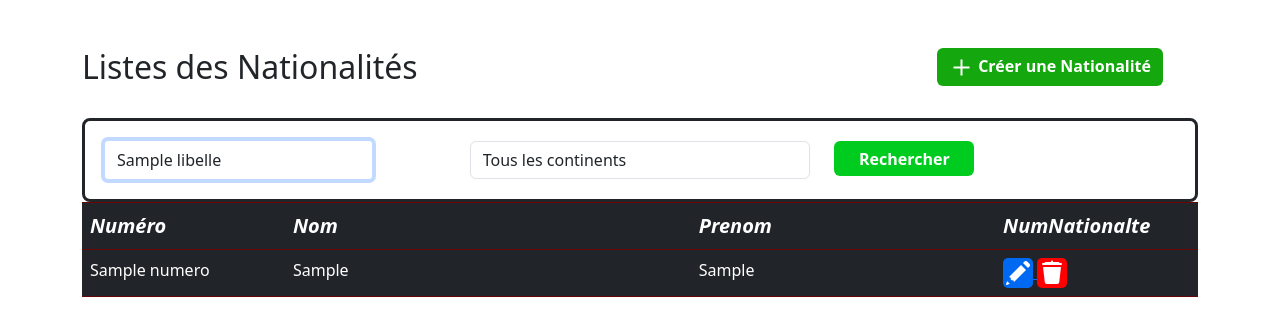
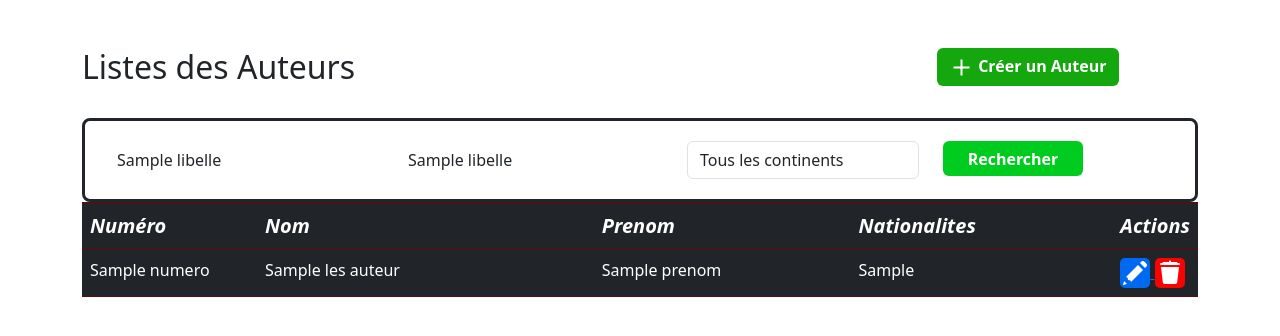
Before and after one commit to MaximNjo/Bibliotheque_Gut., a PHP site: template vues/auteur/listeAuteur.php in a window 1280 px wide. Shown: the part 64-400 px from the top of the page. Run offline with PHP 8.4, Linux system fonts and the light colour scheme; the template is opened without the code that fills it: most values are stand-ins (such as "Sample title", 1, 10 or a date in 2020); data that the repository does not hold is empty; some libraries are stand-ins or nearby versions.

Commit message:
listeAuteur.php

```diff
--- a/vues/auteur/listeAuteur.php
+++ b/vues/auteur/listeAuteur.php
@@ -4,14 +4,14 @@
     <div class="row">
         <div class="col-9">
 
-            <h2>Listes des Nationalités</h2>
+            <h2>Listes des Auteurs</h2>
 
         </div>
         <div class="col-3">
 
             <a href="index.php?uc=auteurs&action=add" class="btn btn-sucess">
 
-                <img src="image/plus.png"> Créer une Nationalité
+                <img src="image/plus.png"> Créer un Auteur
 
             </a>
 
@@ -30,7 +30,12 @@
                     <!-- Champs Saisir libelle -->
                     <div class="col">
 
-                        <input type="text" class="form-control" autofocus id="libelle" onInput="document.getElementById('formRecherche').submit()" placeholder="Saisir le libellé" name="libelle"  value= "<?php echo $libelle; ?>">
+                        <input type="text" class="form-control"  id="libelle" onInput="document.getElementById('formRecherche').submit()" placeholder="Saisir le nom" name="libelle"  value= "<?php echo $libelle; ?>">
+
+                    </div>
+                    <div class="col">
+
+                        <input type="text" class="form-control"  id="libelle" onInput="document.getElementById('formRecherche').submit()" placeholder="Saisir le prenom" name="libelle"  value= "<?php echo $libelle; ?>">
 
                     </div>
 
@@ -39,7 +44,7 @@
                     <select name="continent" class="form-control" onChange="document.getElementById('formRecherche').submit()">
                         <?php
 
-                            echo "<option value='Tous'> Tous les continents</option>";
+                            echo "<option value='Tous'> Tous les continents </option>";
                             foreach($lesContinents as $continent){
 
                                 $selection = $continent->getNum() == intval($continentSel) ? 'selected' : '';
@@ -50,6 +55,8 @@
                     </select>
 
                 </div>
+
+
 
                 <!-- BUTTON RECHERCHER-->
                 <div class="col">
@@ -68,7 +75,8 @@
                 <td class="col-md-2"><strong>Numéro</strong></td>
                 <td class="col-md-4"><strong>Nom</strong></td>
                 <td class="col-md-3"><strong>Prenom</strong></td>
-                <td class="col-md-2"><strong>NumNationalte</strong></td>
+                <td class="col-md-3"><strong>Nationalites</strong></td>
+                <td class="col-md-2"><strong>Actions</strong></td>
             </tr>
         </thead>
 
@@ -81,8 +89,9 @@
 
             echo "<tr>";
             echo "<td>$auteur->numero</td>";
-            echo "<td>$auteur->libNation</td>";
-            echo "<td>$auteur->libContinent</td>";
+            echo "<td>$auteur->nom</td>";
+            echo "<td>$auteur->prenom</td>";
+            echo "<td>$auteur->libNationalite</td>";
             echo"
                 <td>
 
```
